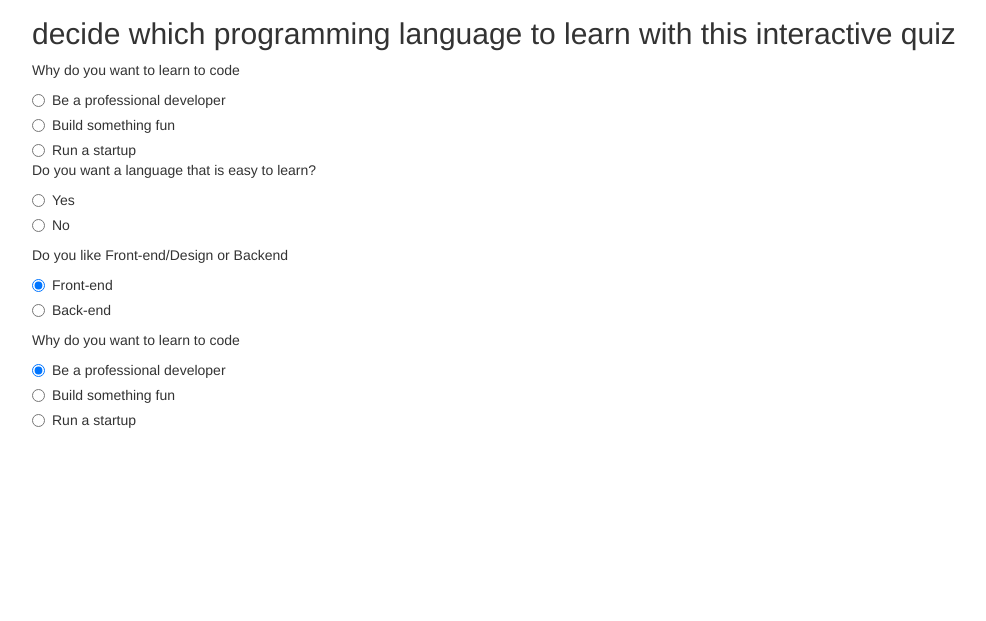
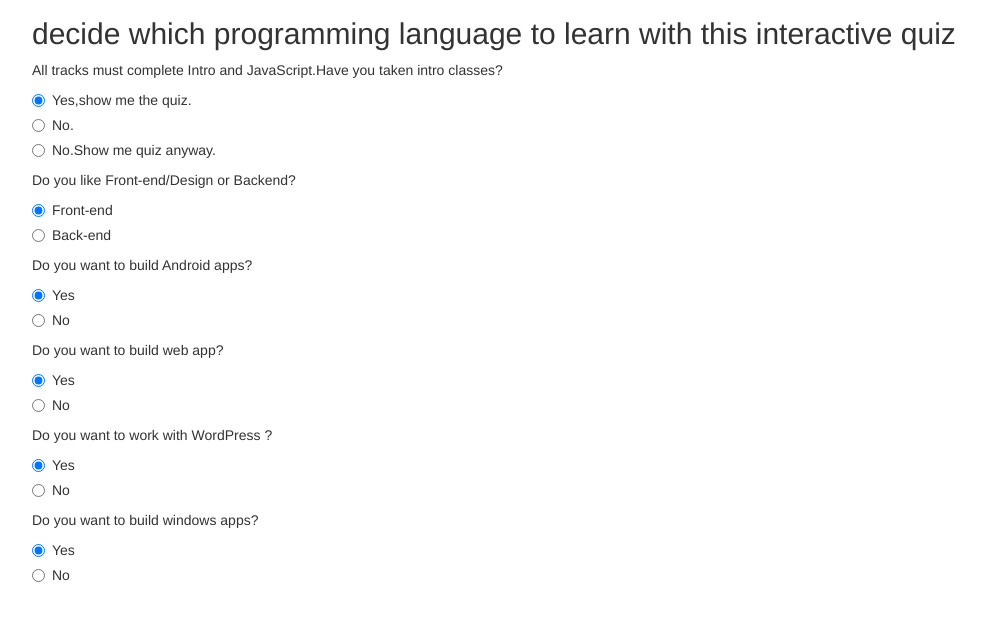
Before and after one commit to bablyseattle/track-suggestor, a plain HTML site: page index.html in a window 1280 px wide. Shown: the part 63-684 px from the top of the page, without its empty margins (38-1024 px from the left). Drawn offline with Linux system fonts and the light colour scheme.

Commit message:
add 1 more question

```diff
--- a/index.html
+++ b/index.html
@@ -12,69 +12,90 @@
       <div>
         <h1>Track Suggestor Quiz</h1>
         <h2>decide which programming language to learn with this interactive quiz</h2>
-      <p class="questions">Why do you want to learn to code</p>
+        <p>All tracks must complete Intro and JavaScript.Have you taken intro classes?</p>
         <div class="radio">
           <label>
-          <input type="radio" name="ques1" value="work" checked>
-          Be a professional developer
+            <input type="radio" name="intro" value="yes" checked>
+            Yes,show me the quiz.
           </label>
         </div>
         <div class="radio">
           <label>
-          <input type="radio" name="ques1" value="fun">
-          Build something fun
+            <input type="radio" name="intro" value="no1">
+            No.
           </label>
         </div>
         <div class="radio">
           <label>
-          <input type="radio" name="ques1" value="startup">
-          Run a startup
+            <input type="radio" name="intro" value="no2">
+            No.Show me quiz anyway.
           </label>
-      <p class="questions">Do you want a language that is easy to learn?</p>
+        </div>
+        </div>
+          <p class="questions">Do you like Front-end/Design or Backend?</p>
         <div class="radio">
           <label>
-          <input type="radio" name="ques1" value="work" checked>
+            <input type="radio" name="ques1" value="front" checked>
+            Front-end
+          </label>
+        </div>
+        <div class="radio">
+          <label>
+            <input type="radio" name="ques1" value="back">
+            Back-end
+          </label>
+        </div>
+        <p class="questions">Do you want to build Android apps?</p>
+        <div class="radio">
+          <label>
+            <input type="radio" name="ques2" value="yes" checked>
             Yes
           </label>
         </div>
         <div class="radio">
           <label>
-          <input type="radio" name="ques1" value="fun">
+            <input type="radio" name="ques2" value="no">
             No
           </label>
         </div>
-        <p class="questions">Do you like Front-end/Design or Backend </p>
+        <p class="questions">Do you  want to build web app?</p>
         <div class="radio">
           <label>
-            <input type="radio" name="ques2" value="front" checked>
-            Front-end
+            <input type="radio" name="ques3" value="yes" checked>
+            Yes
           </label>
         </div>
         <div class="radio">
           <label>
-            <input type="radio" name="ques2" value="back">
-            Back-end
+            <input type="radio" name="ques3" value="no">
+            No
           </label>
         </div>
-          <p class="questions">Why do you want to learn to code</p>
+        <p class="questions">Do you want to work with WordPress ?</p>
         <div class="radio">
           <label>
-              <input type="radio" name="ques1" value="work" checked>
-              Be a professional developer
+            <input type="radio" name="ques4" value="yes" checked>
+            Yes
           </label>
         </div>
         <div class="radio">
           <label>
-              <input type="radio" name="ques1" value="fun">
-              Build something fun
+            <input type="radio" name="ques4" value="no">
+            No
+          </label>
+        </div>
+        <p class="questions">Do you want to build windows apps?</p>
+        <div class="radio">
+          <label>
+            <input type="radio" name="ques5" value="yes" checked>
+            Yes
           </label>
         </div>
         <div class="radio">
           <label>
-              <input type="radio" name="ques1" value="startup">
-              Run a startup
+            <input type="radio" name="ques5" value="no">
+            No
           </label>
-
         </div>
       </div>
   </body>
```
Lines whose indentation alone changed are shown as unchanged.
